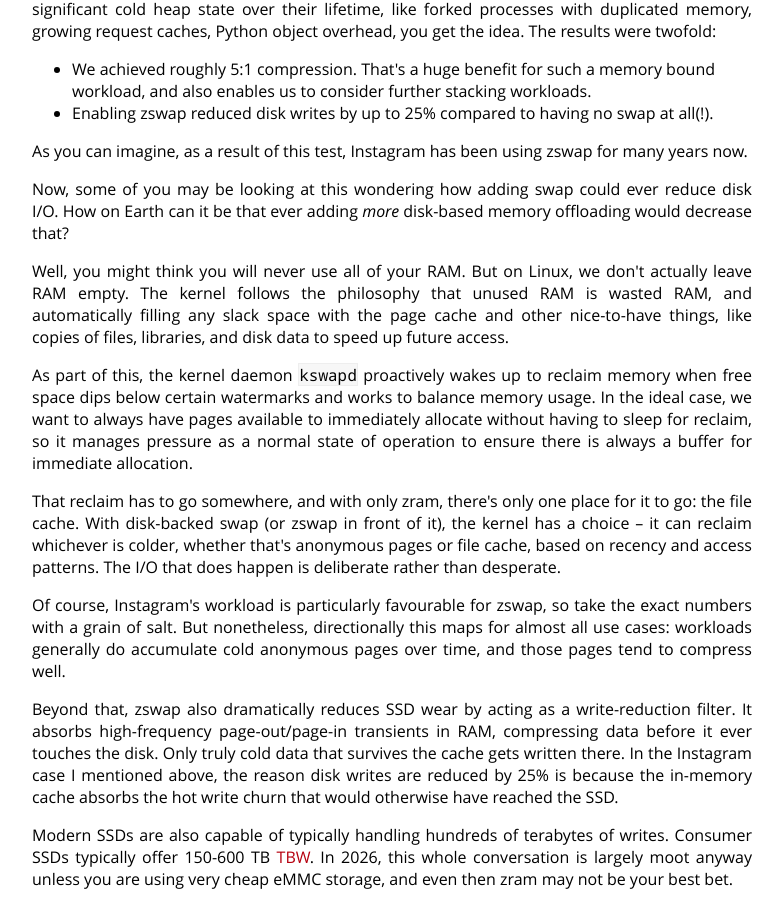
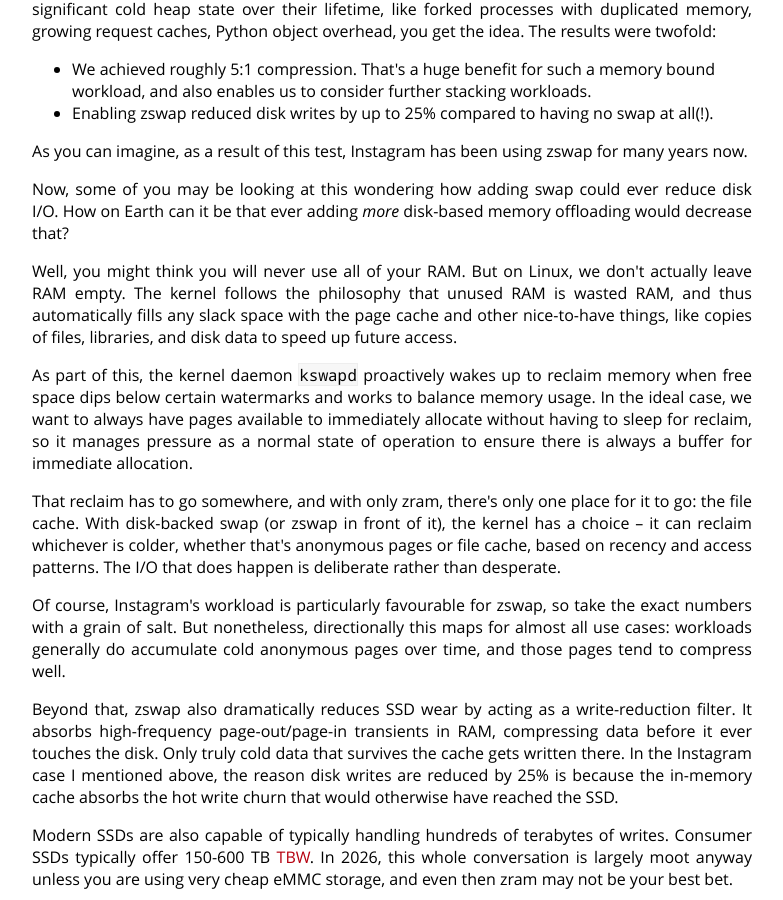
Before and after one commit to cdown/chrisdown.name, a Jekyll site: the page built from _posts/2026-03-24-zswap-vs-zram-when-to-use-what.md, in a window 1280 px wide and 900 px high, scrolled down 12573 px. Shown: the whole window, without its empty margins (248-1031 px from the left). Built offline with Jekyll 4.4.1, drawn with Linux system fonts in a browser that asks for light colours.

Commit message:
zram: Slightly easier phrasing on memory offloading

```diff
--- a/_posts/2026-03-24-zswap-vs-zram-when-to-use-what.md
+++ b/_posts/2026-03-24-zswap-vs-zram-when-to-use-what.md
@@ -746,7 +746,7 @@ memory offloading would decrease that?
 
 Well, you might think you will never use all of your RAM. But on Linux, we
 don't actually leave RAM empty. The kernel follows the philosophy that unused
-RAM is wasted RAM, and automatically filling any slack space with the page
+RAM is wasted RAM, and thus automatically fills any slack space with the page
 cache and other nice-to-have things, like copies of files, libraries, and disk
 data to speed up future access.
 
```
